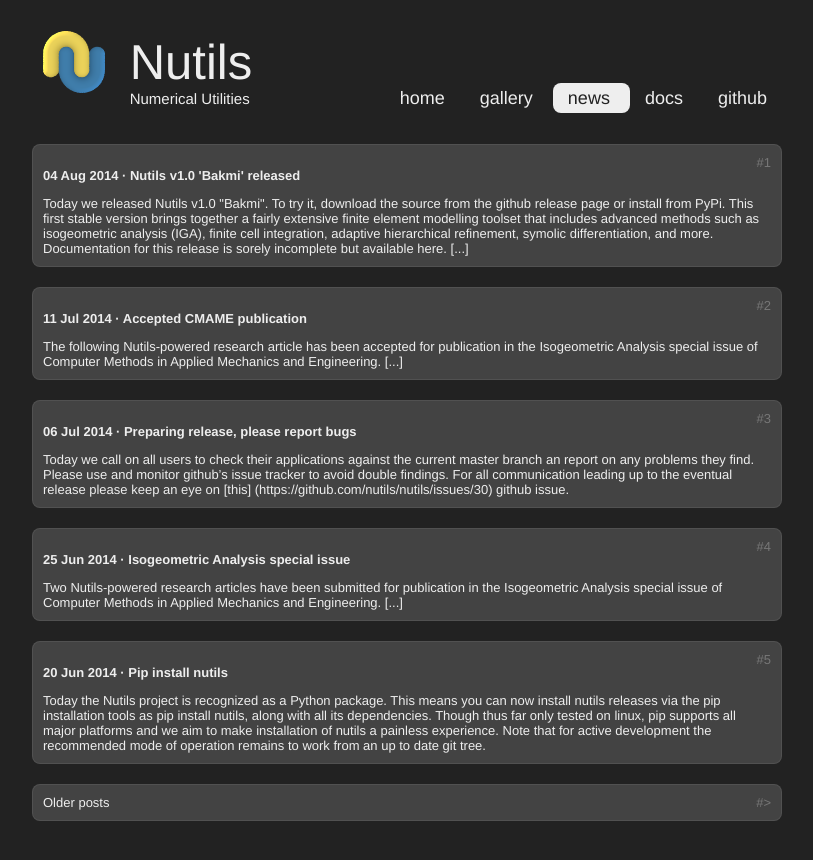
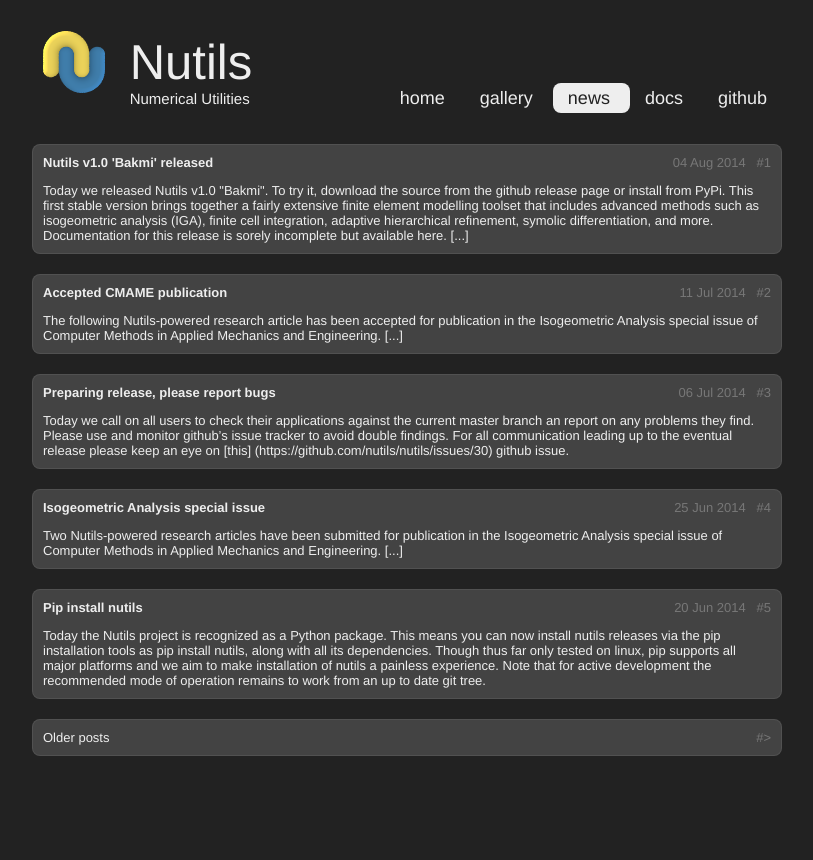
Before and after one commit to nutils/nutils.github.io, a Jekyll site: the page built from news/index.html, in a window 1280 px wide. Shown: the top 860 px of the page, without its empty margins (233-1046 px from the left). Built offline with Jekyll 4.4.1, drawn with Linux system fonts in a browser that asks for light colours; Markdown is read by kramdown in place of the engine named in the settings; the list of posts is cut into pages by our own code.

```diff
--- a/css/main.css
+++ b/css/main.css
@@ -248,6 +248,10 @@ a {
   margin-bottom: 20px;
 }
 
+.news li p {
+  margin-top: 0px;
+}
+
 .news ul a {
   font-color: inherit;
   text-decoration: inherit;
@@ -265,3 +269,12 @@ a {
 .gray {
   color: #777;
 }
+
+figure img {
+  width: 100%;
+  border-radius: 8px;
+}
+
+figcaption {
+  font-style: oblique;
+}
--- a/news/index.html
+++ b/news/index.html
@@ -13,8 +13,8 @@ title: News
 {% endif %}
 {% for post in paginator.posts %}
   <a href="{{ post.url }}"><li>
-  <div class="floatright gray">#{{ paginator.page | minus: 1 | times: paginator.per_page | plus: forloop.index }}</div>
-  <p><b>{{ post.date | date_to_string }} &middot; {{ post.title }}</b></p>
+  <div class="floatright gray">{{ post.date | date_to_string }} &nbsp; #{{ paginator.page | minus: 1 | times: paginator.per_page | plus: forloop.index }}</div>
+  <p><b>{{ post.title }}</b></p>
   <div class="exerpt">
     {{ post.excerpt | strip_html }}
     {% if post.excerpt.size < post.content.size %}[...]{% endif %}
```
Also changed, not shown: _posts/2014-08-04-nutils10.html (+4 -4 lines).
